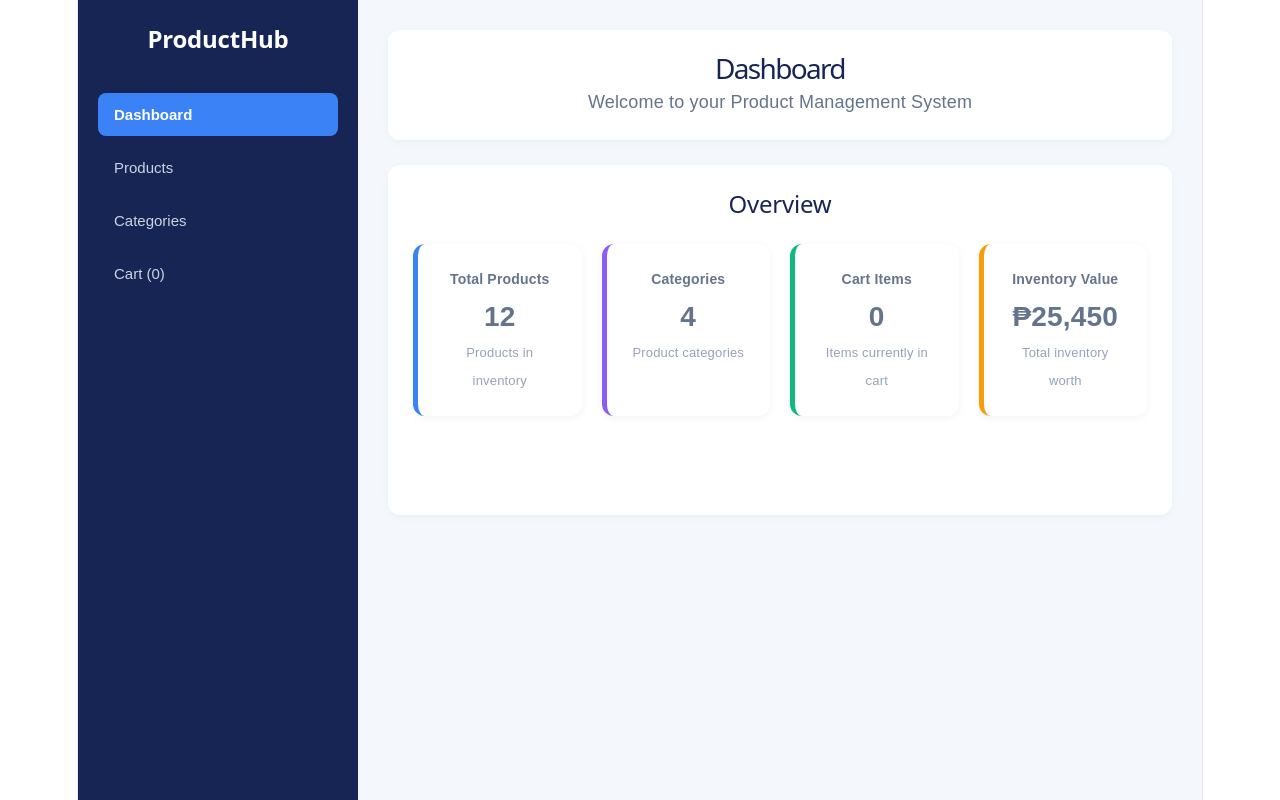
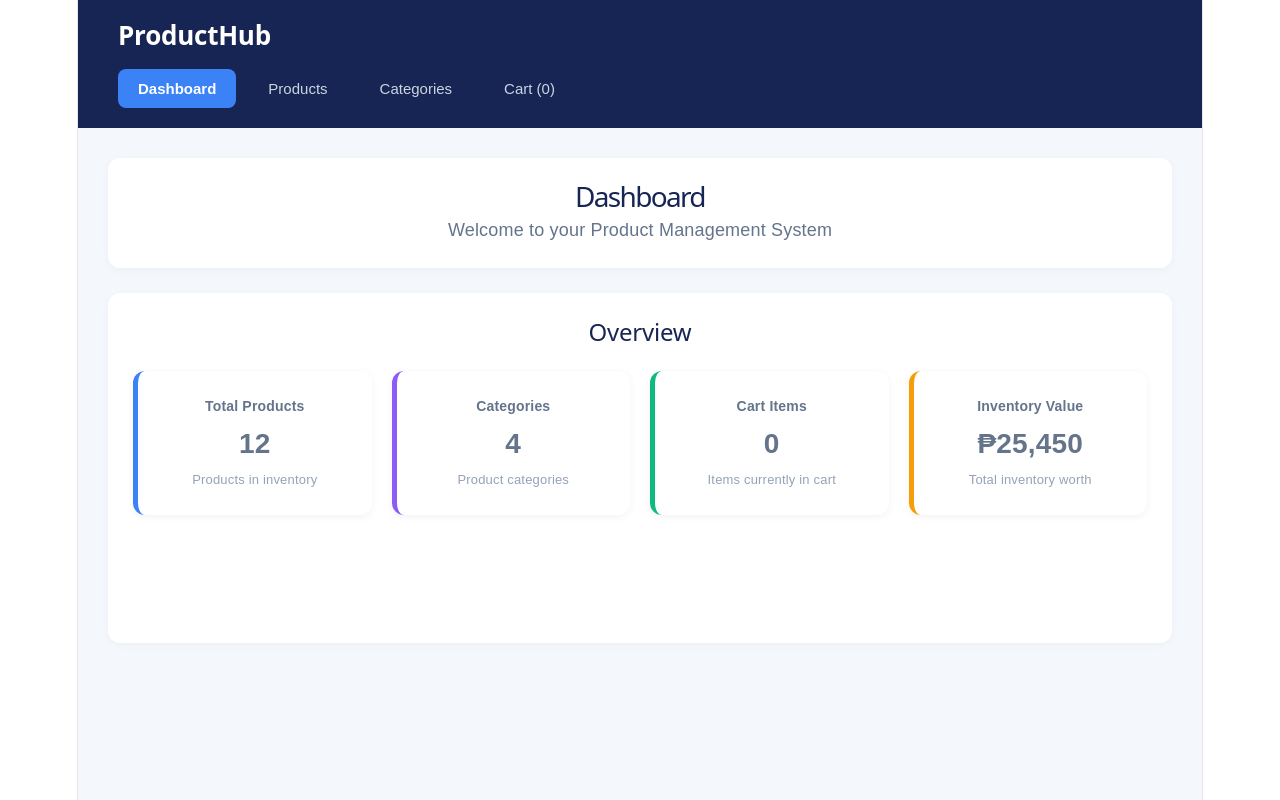
Before and after one commit to ravenpresado/Product-Management-App-, a React (Vite) app: page / in a window 1280 px wide. Built offline with nearby package versions, Linux system fonts and the light colour scheme.

Commit message:
Move ProductHub navigation to top header

```diff
--- a/src/App.css
+++ b/src/App.css
@@ -1,37 +1,43 @@
 /* Main Dashboard Layout */
 .dashboard-layout {
   display: flex;
+  flex-direction: column;
   min-height: 100vh;
   background: #f4f7fb;
   font-family: Arial, sans-serif;
 }
 
-/* Sidebar */
-.sidebar {
-  width: 240px;
+/* Top Header */
+.top-header {
+  width: 100%;
   background: #172554;
   color: white;
-  padding: 25px 20px;
-  flex-shrink: 0;
+  padding: 20px 40px;
+  display: flex;
+  flex-direction: column;
+  align-items: flex-start;
+  gap: 18px;
+  box-sizing: border-box;
 }
 
 .sidebar-logo {
-  font-size: 24px;
+  font-size: 26px;
   font-weight: bold;
-  margin-bottom: 40px;
+  margin: 0;
   color: white;
 }
 
+/* Navigation */
 .sidebar-nav {
   display: flex;
-  flex-direction: column;
-  gap: 10px;
+  flex-direction: row;
+  flex-wrap: wrap;
+  gap: 12px;
+  width: 100%;
 }
 
-
 .nav-item {
-  width: 100%;
-  padding: 13px 16px;
+  padding: 11px 20px;
   border: none;
   border-radius: 8px;
   background: transparent;
@@ -51,6 +57,19 @@
   background: #3b82f6;
   color: white;
   font-weight: 600;
+}
+
+.nav-item:active {
+  background: #1d4ed8;
+}
+
+/* Main Content */
+.main-content {
+  flex: 1;
+  min-width: 0;
+  padding: 30px;
+  width: 100%;
+  box-sizing: border-box;
 }
 
 .nav-item:active {
--- a/src/components/Dashboard.jsx
+++ b/src/components/Dashboard.jsx
@@ -42,7 +42,7 @@ function Dashboard() {
 
   return (
     <div className="dashboard-layout">
-      <aside className="sidebar">
+      <header className="top-header">
   <h2 className="sidebar-logo">ProductHub</h2>
 
   <nav className="sidebar-nav">
@@ -55,7 +55,10 @@ function Dashboard() {
 
     <button
       className={`nav-item ${activePage === 'products' ? 'active' : ''}`}
-            onClick={() => setActivePage('products')}
+      onClick={() => {
+        setSelectedCategory('All')
+        setActivePage('products')
+      }}
     >
       Products
     </button>
@@ -74,7 +77,7 @@ function Dashboard() {
       Cart ({cartItemCount})
     </button>
   </nav>
-      </aside>
+</header>
 
       <main className="main-content">
         {activePage === 'dashboard' && (
```
Lines whose indentation alone changed are shown as unchanged.
